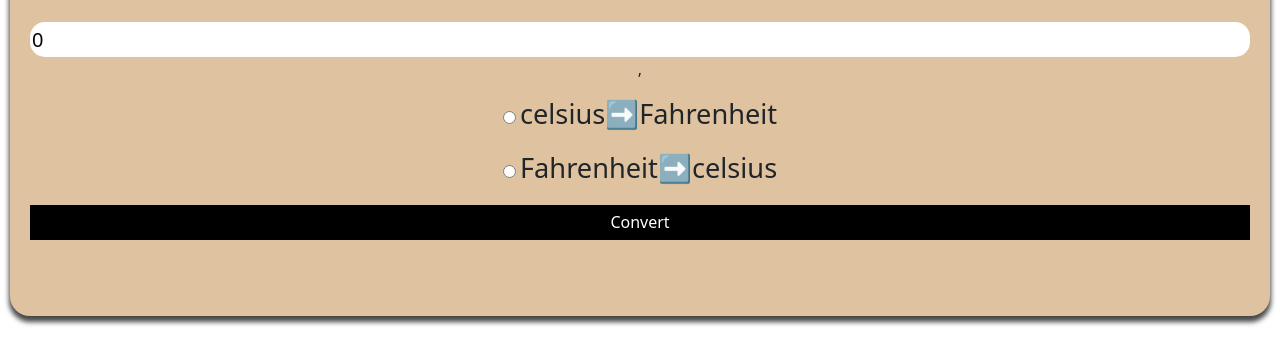
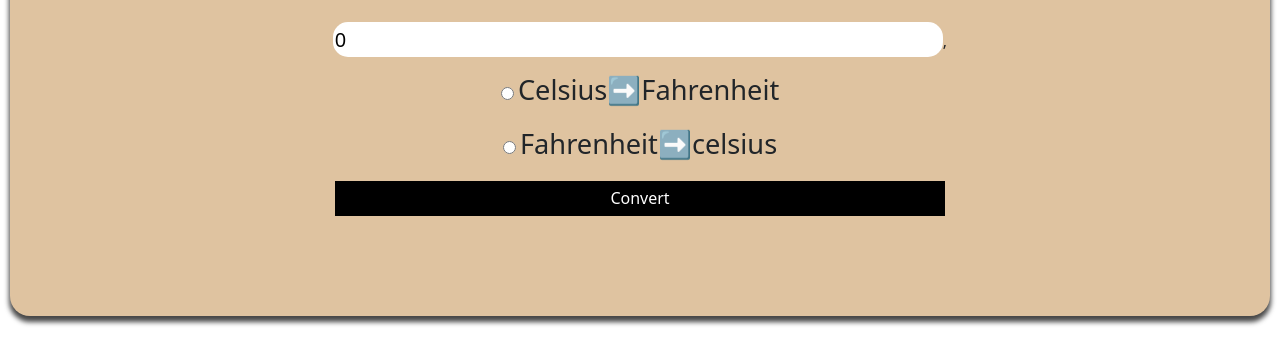
Before and after one commit to mohanraj172/temperature-conversion, a plain HTML site: page index.html in a window 1280 px wide. Shown: the part 194-558 px from the top of the page. Drawn offline with nearby package versions, Linux system fonts and the light colour scheme.

Commit message:
updatecode

```diff
--- a/assets/style.css
+++ b/assets/style.css
@@ -24,7 +24,7 @@ label{
 }
 #inputs{
     margin-top: 30px;
-    width: 100% ;
+    width: 50% ;
     height: 35px;
     box-sizing: border-box;
     border: none;
@@ -34,7 +34,7 @@ label{
 }
 button{
     margin-top: 40px;
-    width: 100% ;
+    width: 50% ;
     height: 35px;
     box-sizing: border-box;
     border: none;
--- a/index.html
+++ b/index.html
@@ -9,11 +9,11 @@
 
 </head>
 <body>
-    <div class="Container ">
+    <div class="Container  ">
         <h1>Temperature conversion:</h1>
         <input id="inputs" type="number" value="0">,<br>
         <input type="radio" id="toFahrenheit" name="unit">
-        <label for="toFahrenheit">celsius➡Fahrenheit</label><br>
+        <label for="toFahrenheit">Celsius➡Fahrenheit</label><br>
         <input type="radio" id="toCelsius" name="unit">
         <label for="toCelsius">Fahrenheit➡celsius</label>
         <br>
```
Also changed, not shown: 1 other file.
